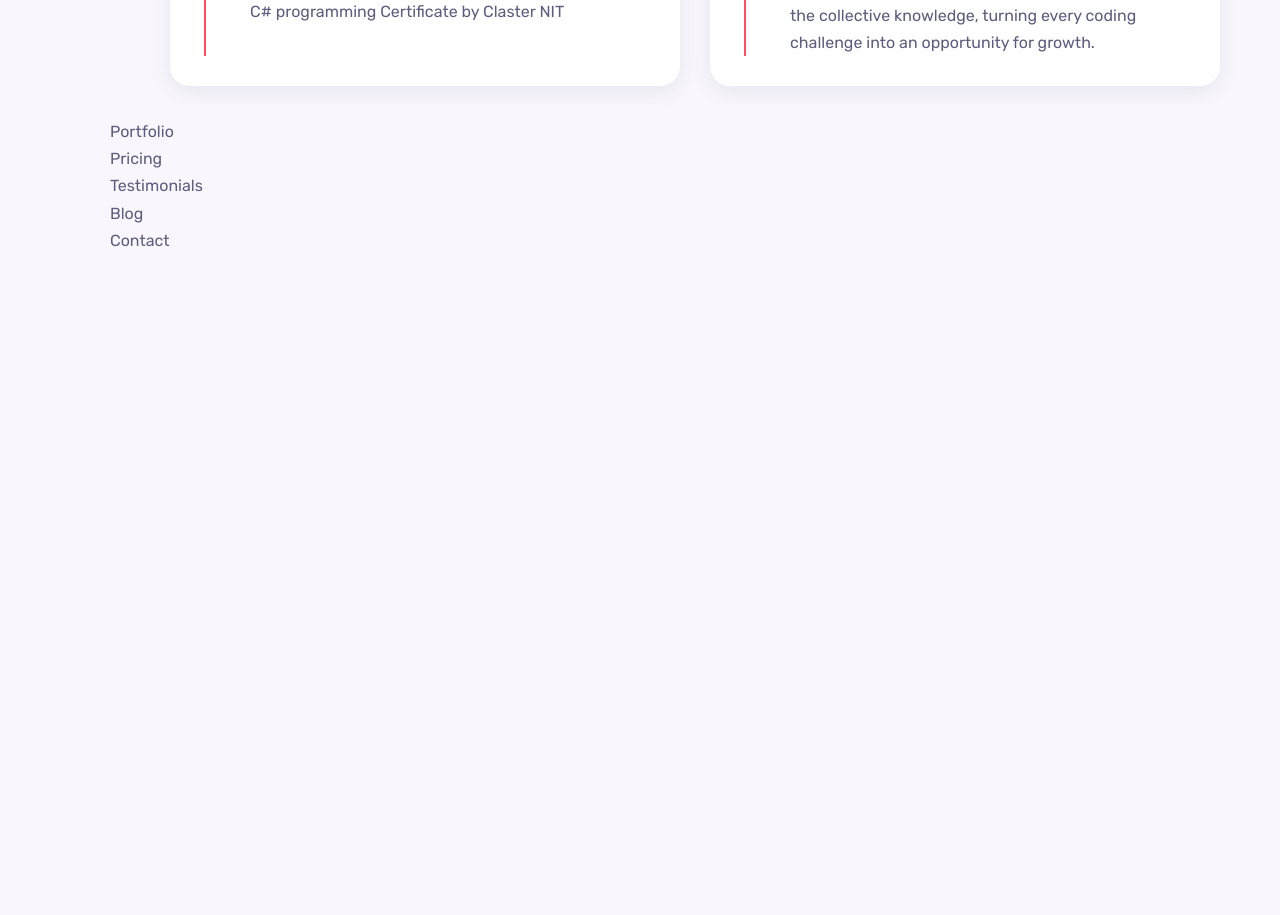
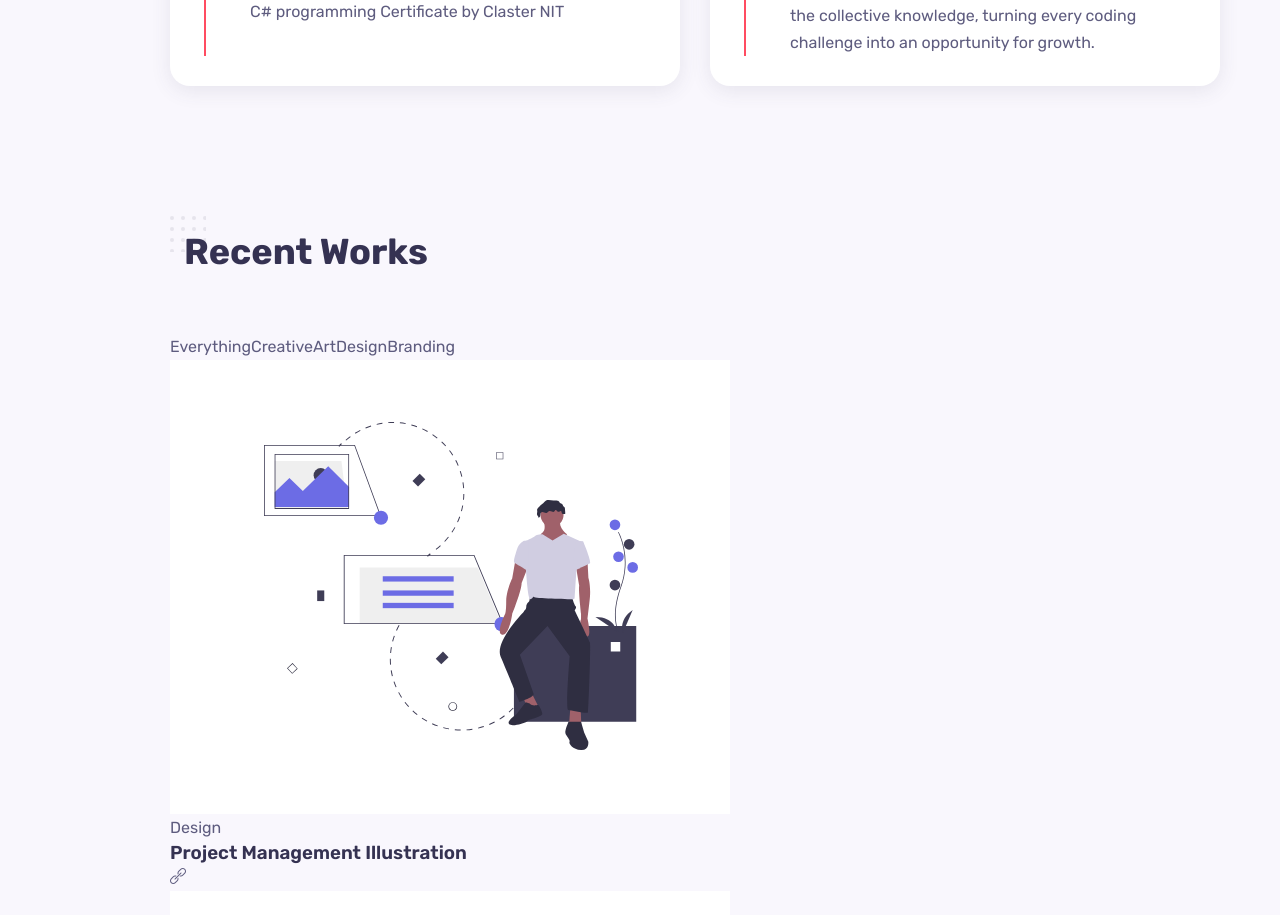
Before and after one commit to IrfanCatovic/my_portfolio, a React (Create React App) app: page / in a window 1280 px wide. Shown: the part 3243-4158 px from the top of the page. Before the commit the page ends 3497 px from the top, so only its background shows below. Built offline with nearby package versions, Linux system fonts and the light colour scheme.

Commit message:
Portfolio

```diff
--- /dev/null
+++ b/src/components/portfolio/Menu.jsx
@@ -0,0 +1,51 @@
+import Work1 from "../../assests/work-1.svg";
+import Work2 from "../../assests/work-2.svg";
+import Work3 from "../../assests/work-3.svg";
+import Work4 from "../../assests/work-4.svg";
+import Work5 from "../../assests/work-5.svg";
+import Work6 from "../../assests/work-6.svg";
+
+// eslint-disable-next-line no-sparse-arrays
+const Menu = [
+  {
+    id: 1,
+    image: Work1,
+    title: "Project Management Illustration",
+    category: "Design",
+  },
+  {
+    id: 2,
+    image: Work2,
+    title: "Guest App Walkthrough Screens",
+    category: "Art",
+  },
+  {
+    id: 3,
+    image: Work3,
+    title: "Delivery App Wireframe",
+    category: "Branding",
+  },
+  ,
+  {
+    id: 4,
+    image: Work4,
+    title: "Onboarding Motivation",
+    category: "Design",
+  },
+  ,
+  {
+    id: 5,
+    image: Work5,
+    title: "iMac Mockup Design",
+    category: "Creative",
+  },
+  ,
+  {
+    id: 6,
+    image: Work6,
+    title: "Game Store App Concept",
+    category: "Art",
+  },
+];
+
+export default Menu;
--- a/src/components/portfolio/Portfolio.jsx
+++ b/src/components/portfolio/Portfolio.jsx
@@ -1,11 +1,42 @@
-import "./portfolio.css"
+import "./portfolio.css";
+import Menu from "./Menu";
+import { useState } from "react";
 
 function Portfolio() {
-    return (
-        <div>
-            Portfolio
-        </div>
-    )
+  const [items, setItems] = useState(Menu);
+
+  return (
+    <section className="work container section" id="work">
+      <h2 className="section_title">Recent Works</h2>
+
+      <div className="work_filters">
+        <span className="work_item">Everything</span>
+        <span className="work_item">Creative</span>
+        <span className="work_item">Art</span>
+        <span className="work_item">Design</span>
+        <span className="work_item">Branding</span>
+      </div>
+
+      <div className="work_container grid">
+        {items.map((elem) => {
+          const { id, image, title, category } = elem;
+          return (
+            <div className="work_card" key={id}>
+              <div className="work_thumbnail">
+                <img src={image} alt="" className="work_img" />
+                <div className="work_mask"></div>
+
+                <span className="work_category">{category}</span>
+                <h3 className="work_title">{title}</h3>
+                <a href="#" className="work_button"></a>
+                <i className="icon-link work_button"></i>
+              </div>
+            </div>
+          );
+        })}
+      </div>
+    </section>
+  );
 }
 
-export default Portfolio
+export default Portfolio;
```
